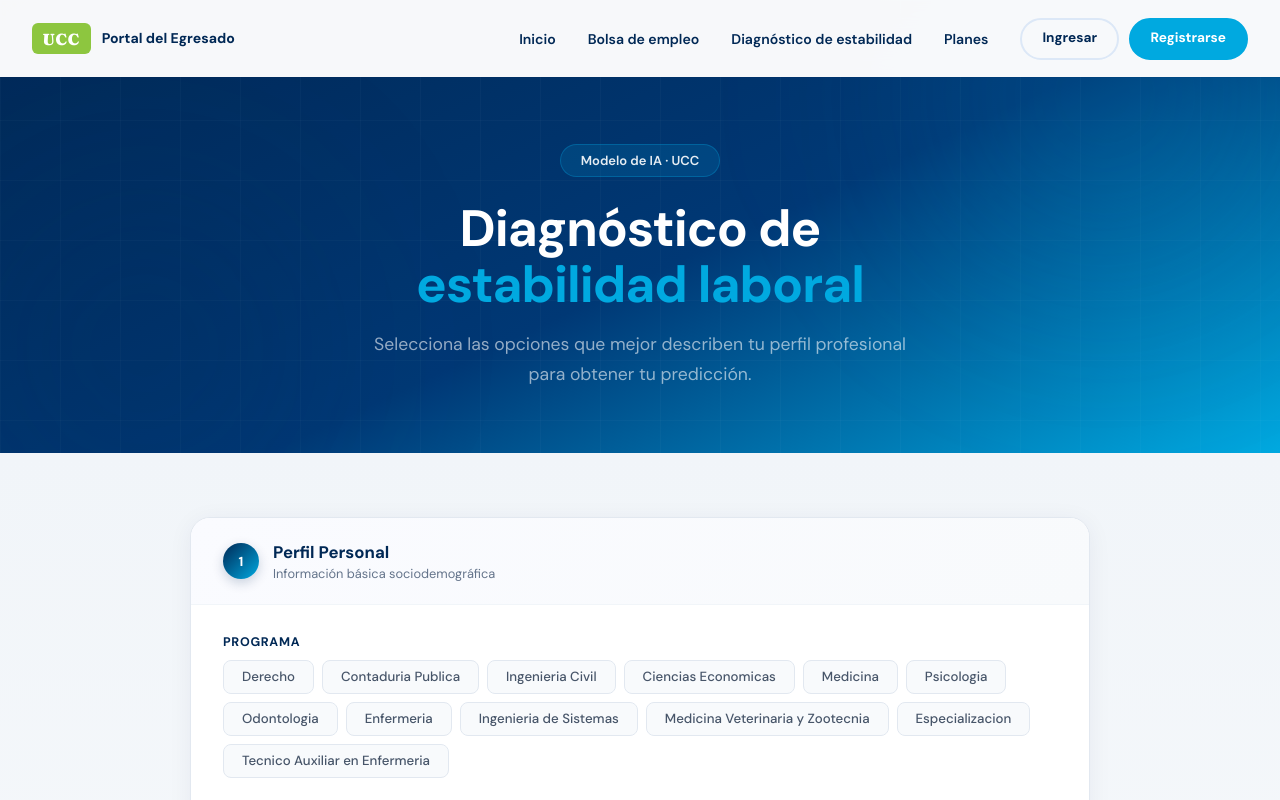
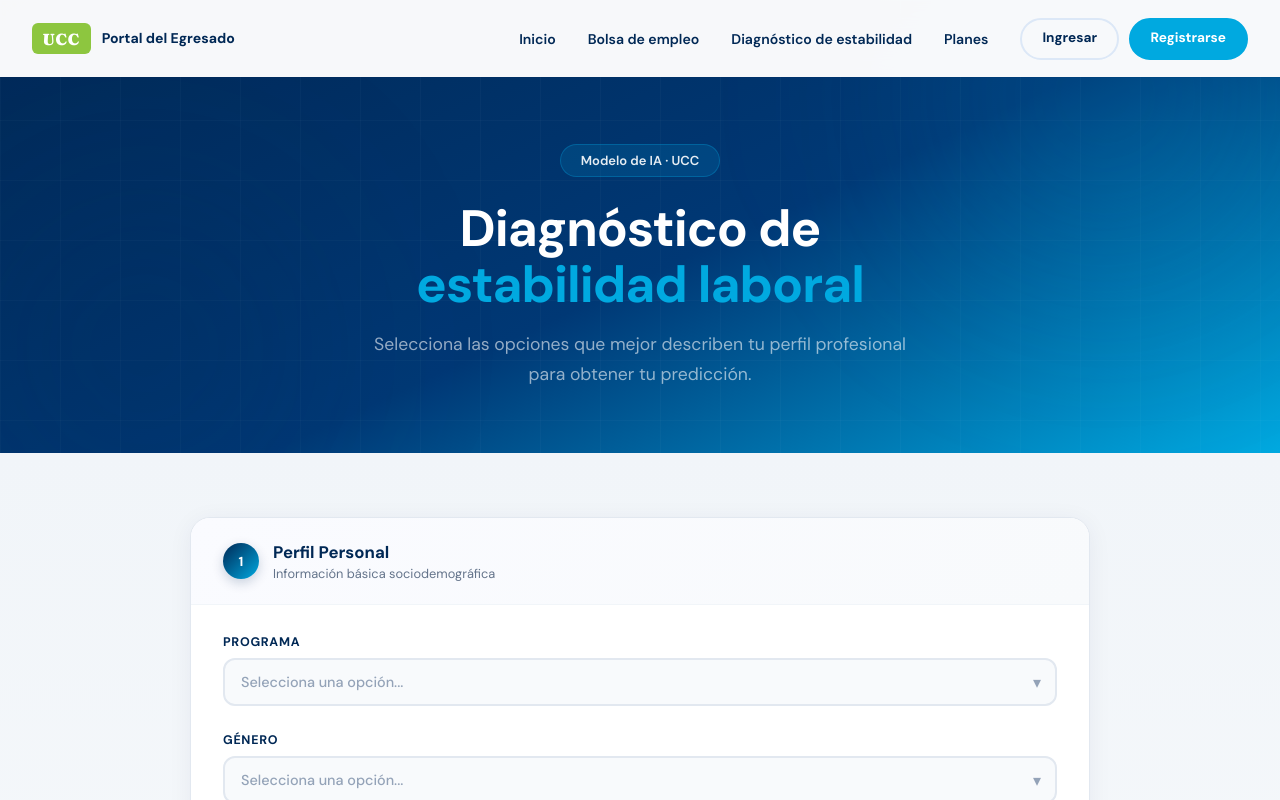
Before and after one commit to Andres0606/proyecto-ia, a Next.js app in the folder Front/: page /diagnostico in a window 1280 px wide. Shown: the top 800 px of the page. Built offline with nearby package versions, Linux system fonts and the light colour scheme.

Commit message:
mejora cuestionario

```diff
--- a/Front/app/css/Diagnostico/diagnostico.css
+++ b/Front/app/css/Diagnostico/diagnostico.css
@@ -122,44 +122,82 @@ body {
 .diag-card__header-text p  { font-size: 0.8rem; color: var(--gray-dark); margin-top: 2px; }
 .diag-card__body { padding: 1.8rem 2rem; display: flex; flex-direction: column; gap: 1.6rem; }
 
-/* ── Field + pill group ── */
-.diag-field { display: flex; flex-direction: column; gap: 10px; }
+/* ── Field + select group ── */
+.diag-field { display: flex; flex-direction: column; gap: 8px; }
 .diag-field__label {
   font-size: 0.78rem; font-weight: 700;
   text-transform: uppercase; letter-spacing: 0.7px;
   color: var(--navy);
 }
 
-/* ── Pill buttons ── */
-.diag-pills {
-  display: flex; flex-wrap: wrap; gap: 8px;
+/* ── Dropdown select ── */
+.diag-select-wrap {
+  position: relative;
+  width: 100%;
 }
-.diag-pill {
-  padding: 8px 18px;
-  border-radius: 50px;
-  border: 1.5px solid #e2e8f0;
+
+.diag-select {
+  width: 100%;
+  padding: 12px 44px 12px 16px;
+  border-radius: 12px;
+  border: 2px solid #e2e8f0;
   background: #f8fafc;
-  color: #475569;
+  color: #94a3b8;
   font-family: 'DM Sans', sans-serif;
-  font-size: 0.83rem; font-weight: 500;
+  font-size: 0.9rem;
+  font-weight: 500;
   cursor: pointer;
   transition: all 0.2s ease;
-  white-space: nowrap;
-  line-height: 1.2;
+  appearance: none;
+  -webkit-appearance: none;
+  -moz-appearance: none;
+  outline: none;
+  line-height: 1.4;
 }
-.diag-pill:hover {
+
+.diag-select:hover {
   border-color: #00A9E0;
+  background: #fff;
+}
+
+.diag-select:focus {
+  border-color: #002855;
+  background: #fff;
+  box-shadow: 0 0 0 3px rgba(0,40,85,0.08);
+}
+
+.diag-select--filled {
   color: #002855;
-  background: #e0f7ff;
-  transform: translateY(-1px);
+  font-weight: 600;
+  border-color: #00A9E0;
+  background: #fff;
 }
-.diag-pill--active {
-  background: linear-gradient(135deg, #002855 0%, #003875 100%);
-  border-color: #002855;
-  color: var(--white);
-  font-weight: 600;
-  box-shadow: 0 4px 14px rgba(0,40,85,0.25);
-  transform: translateY(-1px);
+
+.diag-select__arrow {
+  position: absolute;
+  right: 16px;
+  top: 50%;
+  transform: translateY(-50%);
+  color: #94a3b8;
+  font-size: 1rem;
+  pointer-events: none;
+  transition: color 0.2s;
+}
+
+.diag-select:focus ~ .diag-select__arrow,
+.diag-select--filled ~ .diag-select__arrow {
+  color: #002855;
+}
+
+.diag-select__check {
+  position: absolute;
+  right: 40px;
+  top: 50%;
+  transform: translateY(-50%);
+  color: #00A9E0;
+  font-size: 0.85rem;
+  font-weight: 700;
+  pointer-events: none;
 }
 
 /* ══════════════════════════════════════════════════════
--- a/Front/app/diagnostico/page.tsx
+++ b/Front/app/diagnostico/page.tsx
@@ -127,21 +127,21 @@ function PillGroup({ label, options, value, onChange }: { label: string; options
   return (
     <div className="diag-field">
       <label className="diag-field__label">{label}</label>
-      <div className="diag-pills">
-        {options.map((opt) => {
-          const val = typeof opt === "string" ? opt : opt.val;
-          const text = typeof opt === "string" ? opt : opt.label;
-          return (
-            <button
-              key={val}
-              type="button"
-              className={`diag-pill ${value === val ? "diag-pill--active" : ""}`}
-              onClick={() => onChange(val)}
-            >
-              {text}
-            </button>
-          );
-        })}
+      <div className="diag-select-wrap">
+        <select
+          className={`diag-select ${value ? 'diag-select--filled' : ''}`}
+          value={value}
+          onChange={(e) => onChange(e.target.value)}
+        >
+          <option value="" disabled>Selecciona una opción...</option>
+          {options.map((opt) => {
+            const val = typeof opt === "string" ? opt : opt.val;
+            const text = typeof opt === "string" ? opt : opt.label;
+            return <option key={val} value={val}>{text}</option>;
+          })}
+        </select>
+        <span className="diag-select__arrow">▾</span>
+        {value && <span className="diag-select__check">✓</span>}
       </div>
     </div>
   );
```
